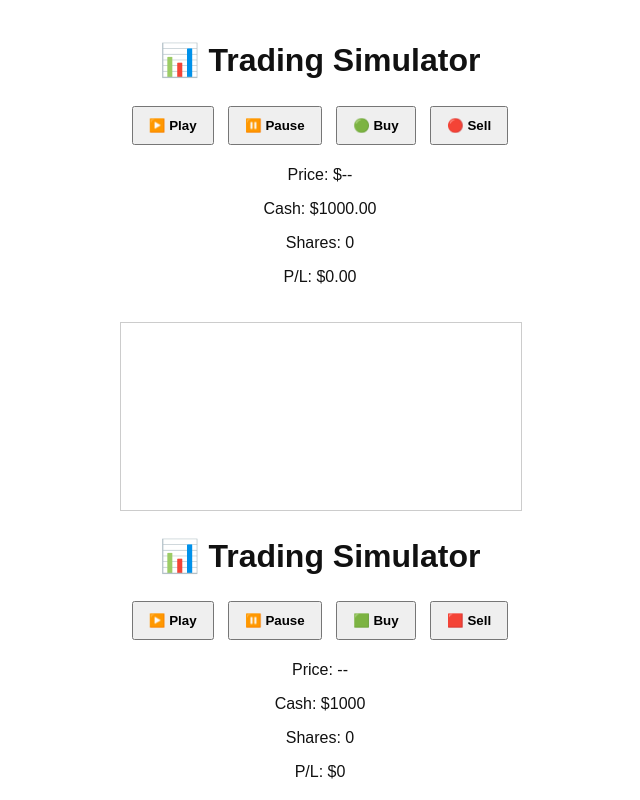
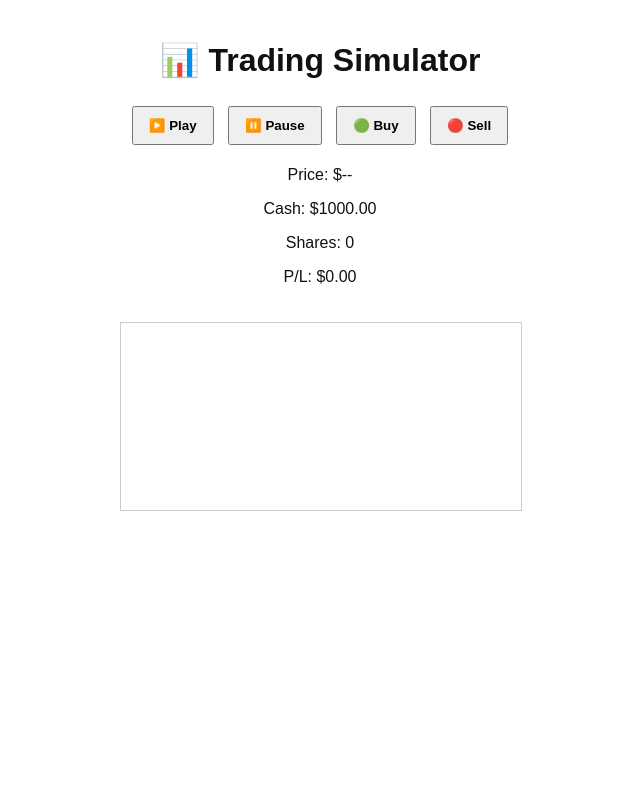
Before and after one commit to mc2103/Stock-sim, a plain HTML site: page index.html in a window 1280 px wide. Shown: the top 800 px of the page, without its empty margins (320-960 px from the left). Drawn offline with Linux system fonts and the light colour scheme.

Commit message:
index.html

```diff
--- a/index.html
+++ b/index.html
@@ -25,29 +25,4 @@
   </div>
   <script src="script.js"></script>
 </body>
-</html><!DOCTYPE html>
-<html lang="en">
-<head>
-  <meta charset="UTF-8" />
-  <meta name="viewport" content="width=device-width, initial-scale=1.0"/>
-  <title>📊 Trading Simulator</title>
-  <link rel="stylesheet" href="style.css"/>
-</head>
-<body>
-  <h1>📊 Trading Simulator</h1>
-  <div class="controls">
-    <button onclick="play()">▶️ Play</button>
-    <button onclick="pause()">⏸️ Pause</button>
-    <button onclick="buy()">🟩 Buy</button>
-    <button onclick="sell()">🟥 Sell</button>
-  </div>
-  <div class="info">
-    <p id="price">Price: --</p>
-    <p id="cash">Cash: $1000</p>
-    <p id="shares">Shares: 0</p>
-    <p id="pl">P/L: $0</p>
-  </div>
-  <canvas id="chart" width="600" height="200"></canvas>
-  <script src="script.js"></script>
-</body>
 </html>
```
